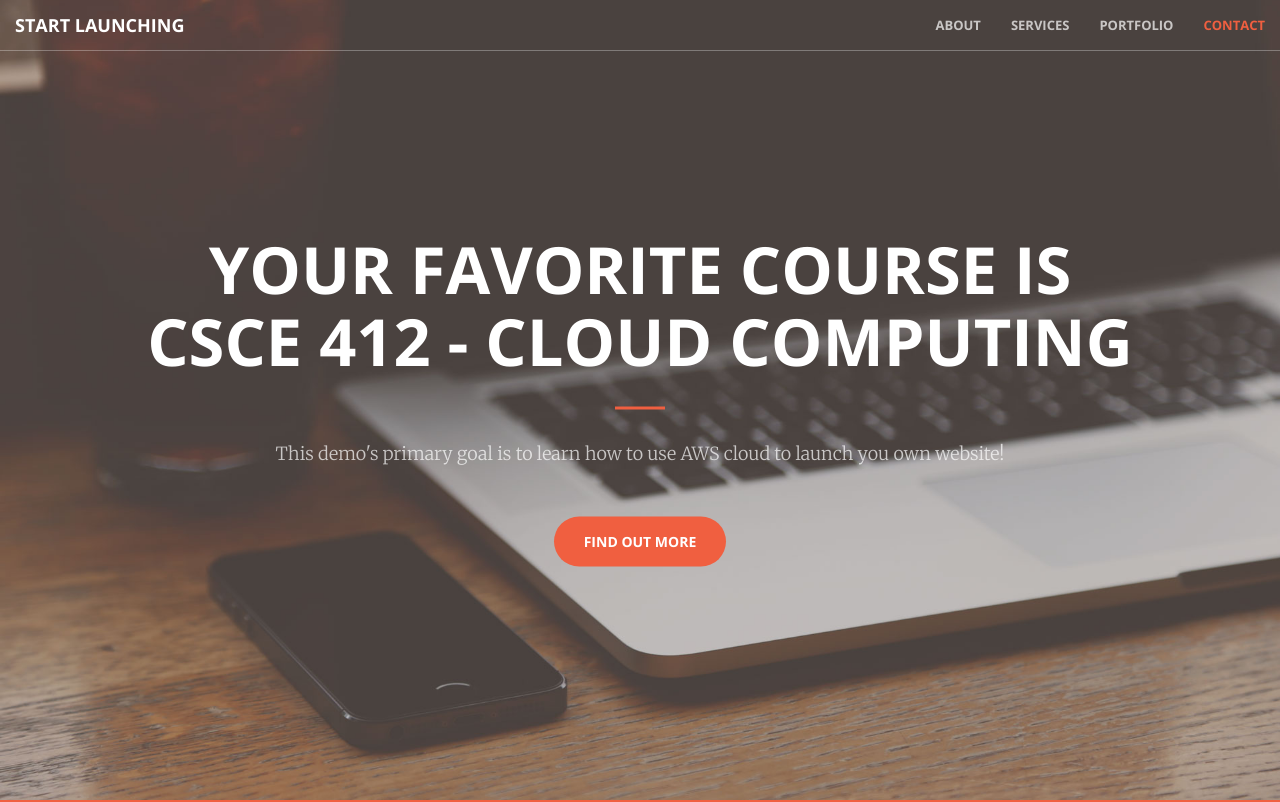
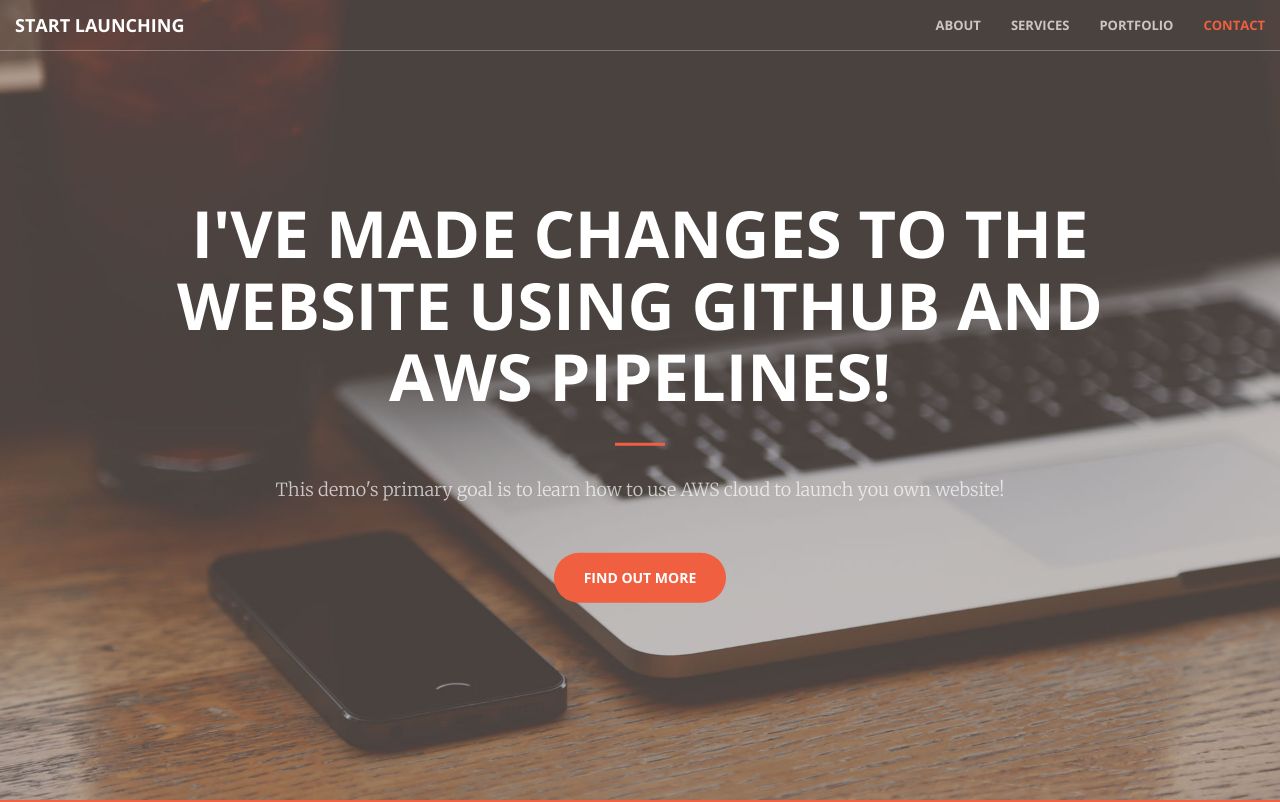
Before and after one commit to markbc25/csce412-project2-mcosta, a plain HTML site: page index.html in a window 1280 px wide. Shown: the top 802 px of the page. Drawn offline with nearby package versions, Linux system fonts and the light colour scheme.

Commit message:
made changes to header

```diff
--- a/index.html
+++ b/index.html
@@ -74,7 +74,7 @@
     <header>
         <div class="header-content">
             <div class="header-content-inner">
-                <h1>Your Favorite Course is CSCE 412 - Cloud Computing</h1>
+                <h1>I've made changes to the website using GitHub and AWS Pipelines!</h1>
                 <hr>
                 <p>This demo's primary goal is to learn how to use AWS cloud to launch you own website!</p>
                 <a href="#about" class="btn btn-primary btn-xl page-scroll">Find Out More</a>
```
